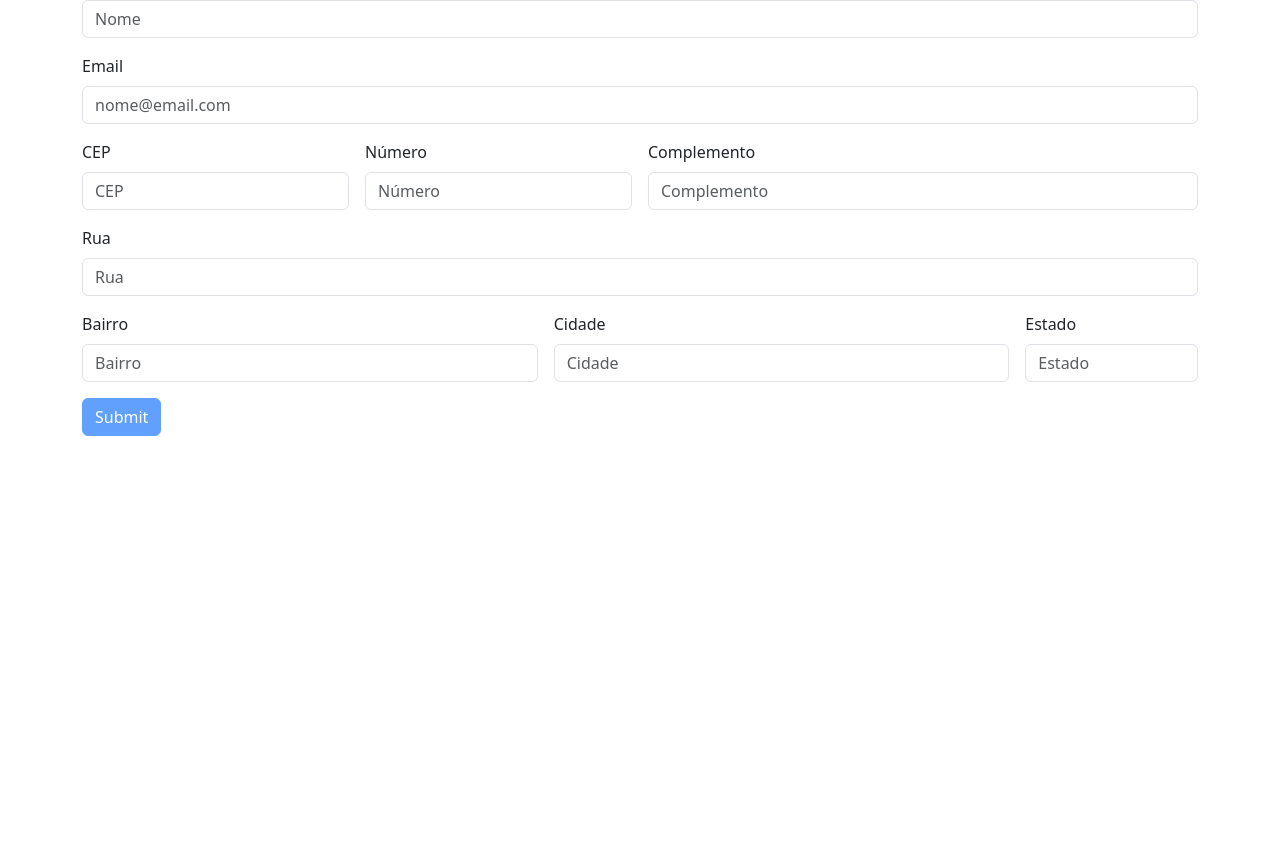
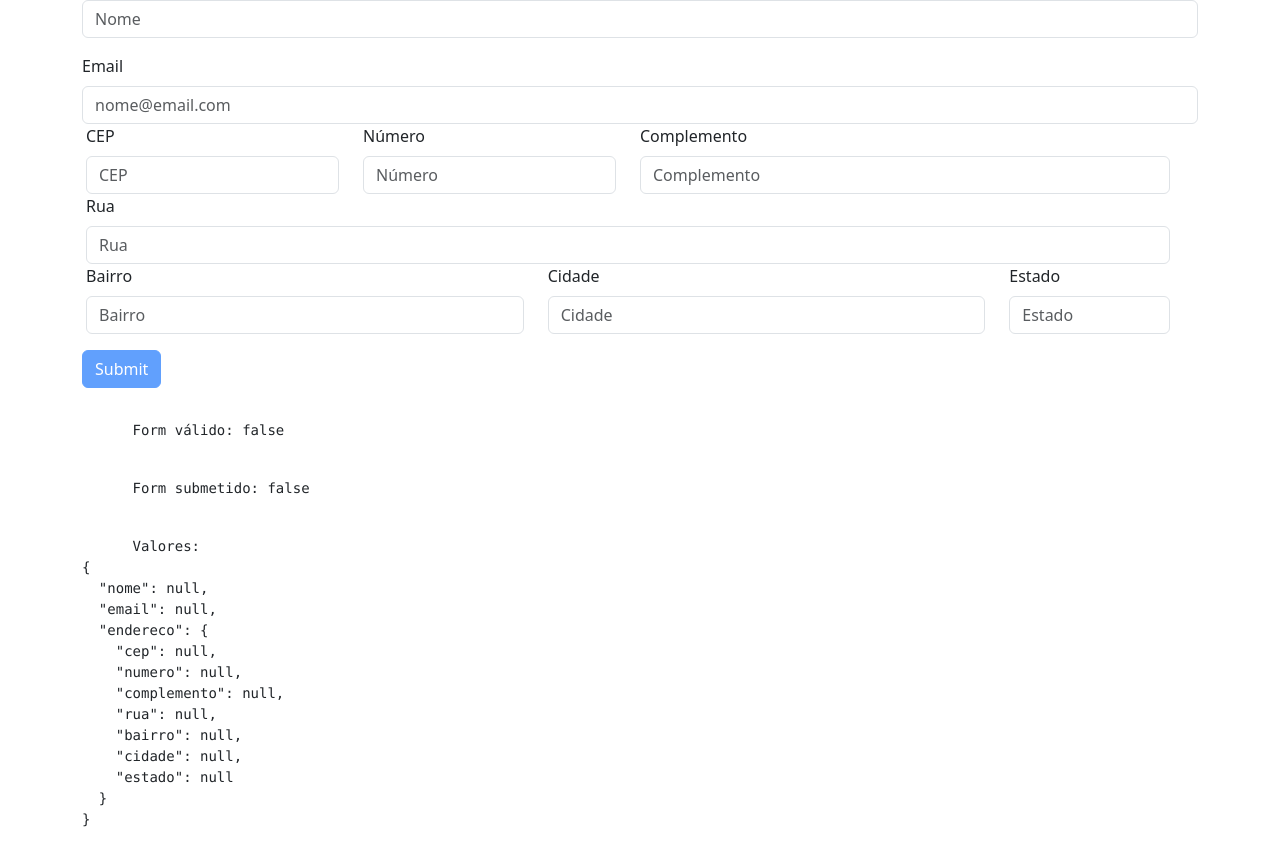
Before and after one commit to rafaelpeinado/angular, an Angular app in the folder projetos/forms/: page /template-form in a window 1280 px wide. Shown: the part 120-986 px from the top of the page. Before the commit the page ends 800 px from the top, so only its background shows below. Built offline with nearby package versions, Linux system fonts and the light colour scheme.

Commit message:
wip: finaliza form groups (agrupando dados)

```diff
--- a/projetos/forms/src/app/template-form/template-form.component.html
+++ b/projetos/forms/src/app/template-form/template-form.component.html
@@ -31,6 +31,7 @@
     </div>
   </div>
 
+  <div class="row" ngModelGroup="endereco">
     <div class="col-md-3">
       <label for="cep" class="form-label">CEP</label>
       <input type="text" class="form-control" [class.is-invalid]="!cep.valid && cep.touched" id="cep" placeholder="CEP"
@@ -95,12 +96,12 @@
         E-mail inválido.
       </div>
     </div>
-
+  </div>
   <div class="col-12">
     <button type="submit" class="btn btn-primary mb-3" [disabled]="!f.valid">Submit</button>
   </div>
 
-  <!-- <div class="mt-3">
+  <div class="mt-3">
     <pre>
       Form válido: {{ f.valid }}
     </pre>
@@ -108,7 +109,7 @@
       Form submetido: {{ f.submitted }}
     </pre>
     <pre>
-      Valores: {{ f.value | json }}
+      Valores: <br>{{ f.value | json }}
     </pre>
-  </div> -->
+  </div>
 </form>
```
Also changed, not shown: 1 other file (tests, documents, lock files or other folders). Lines whose indentation alone changed are shown as unchanged.
